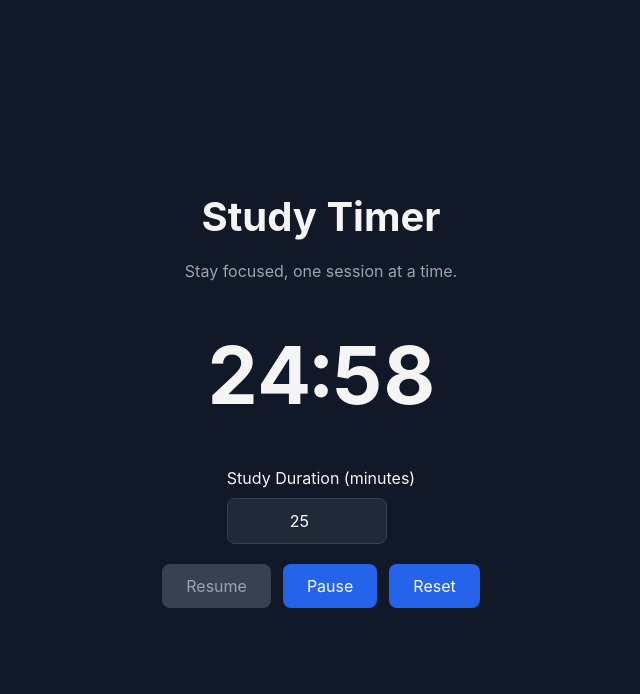
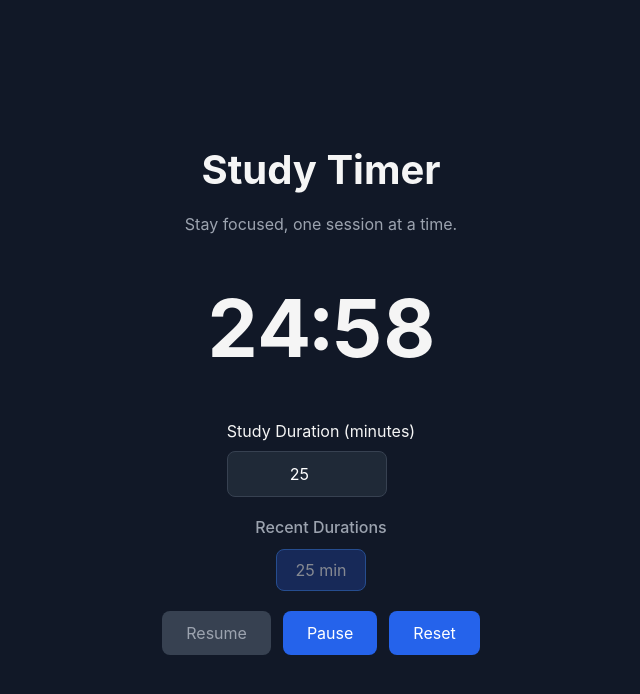
Before and after one commit to chrislff02/study-timer, a React (Vite) app: page / in a window 1280 px wide. Both pictures are taken after a click on the button "Start". Shown: the top 694 px of the page, without its empty margins (319-959 px from the left). Built offline with nearby package versions, Linux system fonts and the light colour scheme.

Commit message:
Add persistent recent study durations

```diff
--- a/src/App.css
+++ b/src/App.css
@@ -72,3 +72,51 @@
 .timer-controls button:disabled:hover {
   background-color: #374151;
 }
+
+/* Recent study durations */
+.recent-durations {
+  display: flex;
+  flex-direction: column;
+  align-items: center;
+  gap: 12px;
+}
+
+.recent-durations h3 {
+  font-size: 16px;
+  font-weight: 500;
+  color: #9ca3af;
+  margin: 0;
+}
+
+.recent-buttons {
+  display: flex;
+  flex-wrap: wrap;
+  justify-content: center;
+  gap: 10px;
+}
+
+.recent-buttons button {
+  padding: 10px 18px;
+  border: 1px solid #374151;
+  border-radius: 8px;
+  background-color: #1f2937;
+  color: #f9fafb;
+  cursor: pointer;
+  transition:
+    background-color 0.2s,
+    border-color 0.2s;
+}
+
+.recent-buttons button:hover:not(:disabled) {
+  background-color: #374151;
+}
+
+.recent-buttons button.selected {
+  border-color: #3b82f6;
+  background-color: #1e3a8a;
+}
+
+.recent-buttons button:disabled {
+  opacity: 0.5;
+  cursor: not-allowed;
+}
--- a/src/App.tsx
+++ b/src/App.tsx
@@ -1,5 +1,7 @@
 import { useEffect, useRef, useState } from "react";
 import "./App.css";
+
+const STORAGE_KEY = "study-timer-recent-durations";
 
 function App() {
   // Duration selected by the user (in minutes)
@@ -13,6 +15,33 @@ function App() {
 
   // Stores the exact timestamp when the timer should finish
   const endTimeRef = useRef<number | null>(null);
+
+  // Load the four most recent study durations from localStorage
+  const [recentDurations, setRecentDurations] = useState<number[]>(() => {
+    try {
+      const saved = localStorage.getItem(STORAGE_KEY);
+
+      if (!saved) return [];
+
+      const parsed: unknown = JSON.parse(saved);
+
+      if (!Array.isArray(parsed)) return [];
+
+      return [
+        ...new Set(
+          parsed.filter(
+            (value): value is number =>
+              typeof value === "number" &&
+              Number.isInteger(value) &&
+              value >= 1 &&
+              value <= 1440,
+          ),
+        ),
+      ].slice(0, 4);
+    } catch {
+      return [];
+    }
+  });
 
   // Countdown logic
   useEffect(() => {
@@ -40,9 +69,44 @@ function App() {
     return () => window.clearInterval(interval);
   }, [isRunning]);
 
+  // Save recent durations whenever the list changes
+  useEffect(() => {
+    try {
+      localStorage.setItem(STORAGE_KEY, JSON.stringify(recentDurations));
+    } catch {
+      // Storage may be unavailable in some browser environments
+    }
+  }, [recentDurations]);
+
+  // Save recent durations whenever the list changes
+  useEffect(() => {
+    try {
+      localStorage.setItem(STORAGE_KEY, JSON.stringify(recentDurations));
+    } catch {
+      // Storage may be unavailable in some browser environments
+    }
+  }, [recentDurations]);
+
+  // Remember a duration, keeping only the four most recent unique values
+  const saveRecentDuration = (minutes: number) => {
+    setRecentDurations((previous) => {
+      const updated = [
+        minutes,
+        ...previous.filter((value) => value !== minutes),
+      ];
+
+      return updated.slice(0, 4);
+    });
+  };
+
   // Start or resume the timer
   const handleStart = () => {
     if (isRunning || timeLeft <= 0) return;
+
+    // Only remember valid durations when starting a fresh session
+    if (timeLeft === duration * 60 && duration >= 1) {
+      saveRecentDuration(duration);
+    }
 
     endTimeRef.current = Date.now() + timeLeft * 1000;
     setIsRunning(true);
@@ -114,6 +178,26 @@ function App() {
         />
       </div>
 
+      {recentDurations.length > 0 && (
+        <div className="recent-durations">
+          <h3>Recent Durations</h3>
+
+          <div className="recent-buttons">
+            {recentDurations.map((minutes) => (
+              <button
+                key={minutes}
+                type="button"
+                disabled={isRunning}
+                onClick={() => handleDurationChange(minutes)}
+                className={duration === minutes ? "selected" : ""}
+              >
+                {minutes} min
+              </button>
+            ))}
+          </div>
+        </div>
+      )}
+
       <div className="timer-controls">
         <button onClick={handleStart} disabled={isRunning || timeLeft <= 0}>
           {timeLeft < duration * 60 && timeLeft > 0 ? "Resume" : "Start"}
```
